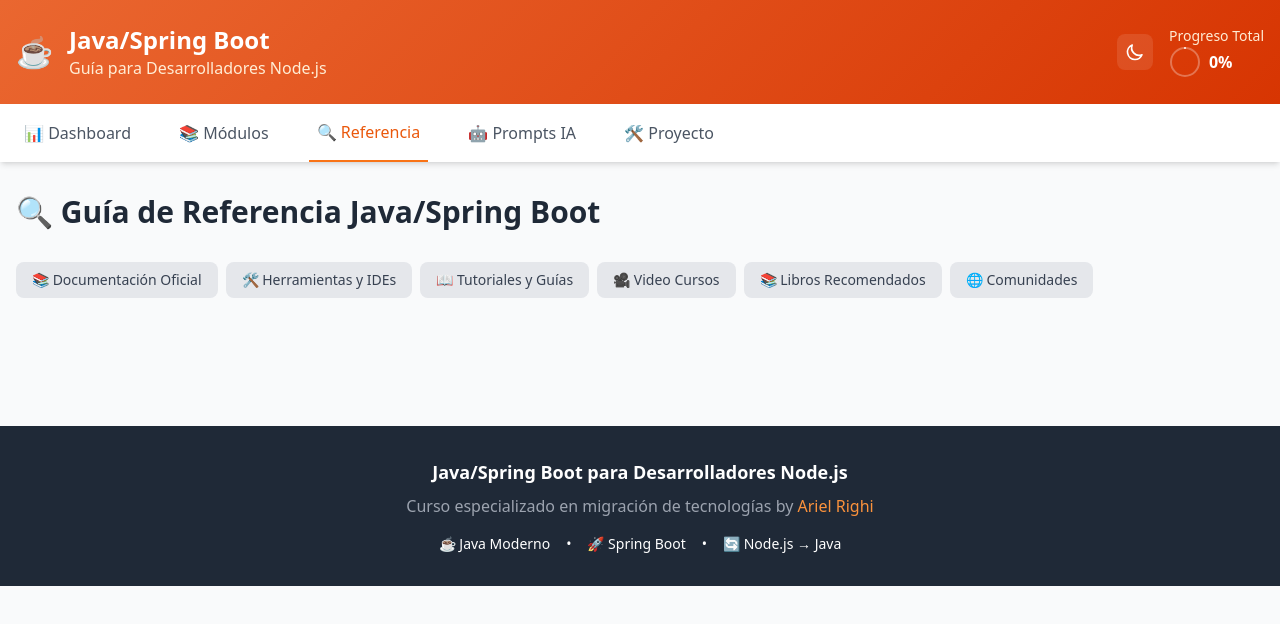
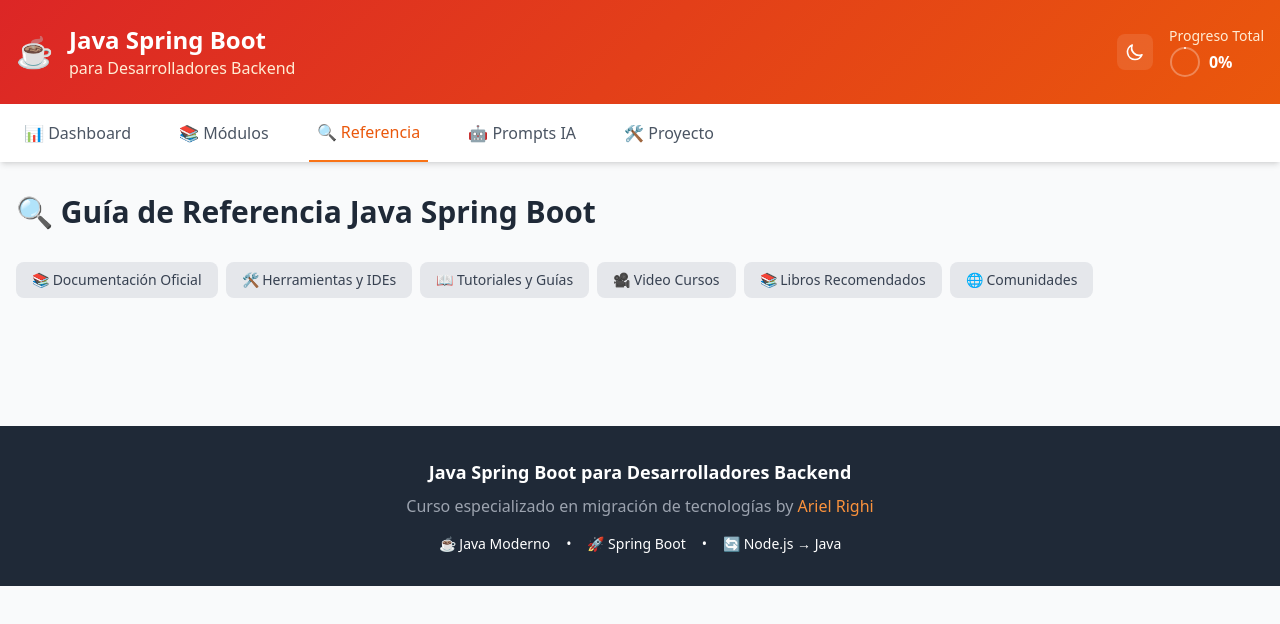
Before and after one commit to ArielDRighi/curso-frontend-esencial, a website: page curso-java-web/index.html in a window 1280 px wide. Both pictures are taken after a click on the button "🔍 Referencia". Drawn offline with nearby package versions, Linux system fonts and the light colour scheme.

Commit message:
✅ SUBTAREA 2: Branding y identidad visual Java
- ✅ Título actualizado: 'Java Spring Boot para Desarrolladores Backend'
- ✅ Meta description añadida para SEO
- ✅ Colores principales: azul → rojo (#dc2626) y naranja (#ea580c)
- ✅ Header principal actualizado sin '/'
- ✅ Títulos de secciones refinados:
  * Dashboard: 'Java Spring Boot 2025'
  * Referencia: 'Guía de Referencia Java Spring Boot'
  * IA Prompts: 'Prompts IA para Java Spring Boot'
  * Footer: 'Java Spring Boot para Desarrolladores Backend'
- ✅ app.js: función exportProgress actualizada
- ✅ localStorage independiente verificado
- ✅ Gradiente rojo/naranja aplicado correctamente
- ✅ Emoji ☕ Java mantenido
- ✅ Funcionalidad completa preservada

Archivos modificados:
- curso-java-web/index.html (branding visual)
- curso-java-web/app.js (exportProgress title)

Testing: ✅ Verificado en navegador - identidad Java completa

```diff
--- a/curso-java-web/app.js
+++ b/curso-java-web/app.js
@@ -874,7 +874,7 @@
 
     exportProgress() {
       const progressData = {
-        course: "Java/Spring Boot para Desarrolladores Node.js",
+        course: "Java Spring Boot para Desarrolladores Backend",
         completedModules: this.getCompletedModules().map((m) => m.title),
         completedTasks: this.projectTasks.filter((t) => t.completed).map((t) => t.name),
         progressPercentage: Math.round((this.calculateProgress() * 100) / 88),
--- a/curso-java-web/index.html
+++ b/curso-java-web/index.html
@@ -3,7 +3,11 @@
   <head>
     <meta charset="UTF-8" />
     <meta name="viewport" content="width=device-width, initial-scale=1.0" />
-    <title>Java/Spring Boot - Guía para Desarrolladores Node.js</title>
+    <title>Java Spring Boot para Desarrolladores Backend</title>
+    <meta
+      name="description"
+      content="Curso completo de Java Spring Boot diseñado especialmente para desarrolladores backend que quieren dominar el ecosistema Java empresarial"
+    />
     <script src="https://cdn.tailwindcss.com"></script>
     <script src="https://unpkg.com/alpinejs@3.x.x/dist/cdn.min.js" defer></script>
     <link href="https://cdnjs.cloudflare.com/ajax/libs/prism/1.29.0/themes/prism-tomorrow.min.css" rel="stylesheet" />
@@ -11,7 +15,7 @@
     <script src="https://cdnjs.cloudflare.com/ajax/libs/prism/1.29.0/plugins/autoloader/prism-autoloader.min.js"></script>
     <style>
       .gradient-bg {
-        background: linear-gradient(135deg, #ea6730 0%, #d73502 100%);
+        background: linear-gradient(135deg, #dc2626 0%, #ea580c 100%);
       }
       .module-card {
         transition: all 0.3s ease;
@@ -43,8 +47,8 @@
           <div class="flex items-center space-x-4">
             <div class="text-3xl font-bold">☕</div>
             <div>
-              <h1 class="text-2xl font-bold">Java/Spring Boot</h1>
-              <p class="text-orange-100">Guía para Desarrolladores Node.js</p>
+              <h1 class="text-2xl font-bold">Java Spring Boot</h1>
+              <p class="text-orange-100">para Desarrolladores Backend</p>
             </div>
             <!-- Mobile Theme Toggle -->
             <button
@@ -243,7 +247,7 @@
         <!-- Java 2025 Update Notice -->
         <div class="rounded-lg shadow-md p-6 bg-gradient-to-r from-orange-600 to-red-600 text-white mb-8">
           <div class="flex items-center justify-between mb-4">
-            <h3 class="text-xl font-semibold">☕ Curso Java/Spring Boot 2025</h3>
+            <h3 class="text-xl font-semibold">☕ Curso Java Spring Boot 2025</h3>
             <span class="bg-white bg-opacity-20 px-3 py-1 rounded-full text-sm font-medium">ACTUALIZADO</span>
           </div>
           <p class="text-orange-100 mb-4">
@@ -474,7 +478,7 @@
       <!-- Reference View -->
       <div x-show="currentView === 'reference'" x-transition:enter.duration.300ms>
         <h2 class="text-3xl font-bold mb-8" :class="darkMode ? 'text-gray-100' : 'text-gray-800'">
-          🔍 Guía de Referencia Java/Spring Boot
+          🔍 Guía de Referencia Java Spring Boot
         </h2>
 
         <!-- Quick Access Tabs -->
@@ -553,7 +557,7 @@
       <!-- AI Prompts View -->
       <div x-show="currentView === 'ai-prompts'" x-transition:enter.duration.300ms>
         <h2 class="text-3xl font-bold mb-8" :class="darkMode ? 'text-gray-100' : 'text-gray-800'">
-          🤖 Prompts IA para Java/Spring Boot
+          🤖 Prompts IA para Java Spring Boot
         </h2>
 
         <div class="grid grid-cols-1 gap-6">
@@ -654,7 +658,7 @@
     >
       <div class="container mx-auto px-4">
         <div class="text-center">
-          <h3 class="text-lg font-semibold mb-2">Java/Spring Boot para Desarrolladores Node.js</h3>
+          <h3 class="text-lg font-semibold mb-2">Java Spring Boot para Desarrolladores Backend</h3>
           <p class="text-gray-400 mb-4">
             Curso especializado en migración de tecnologías by
             <span class="text-orange-400 font-medium">Ariel Righi</span>
```
